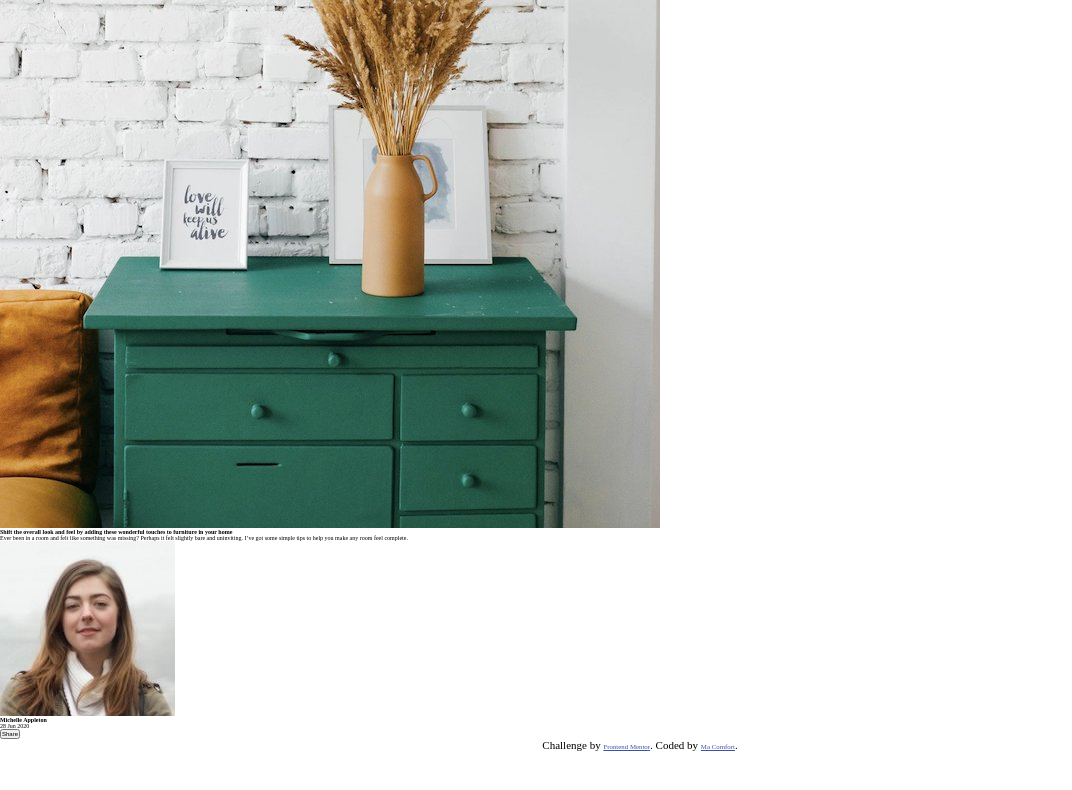
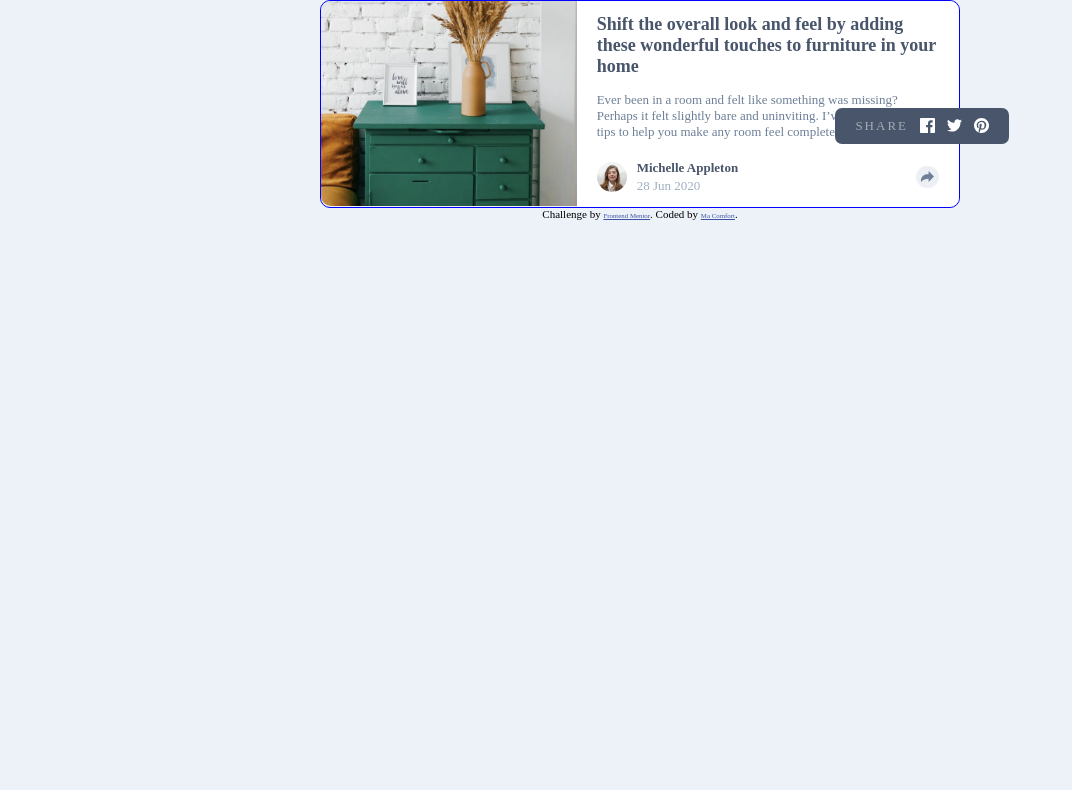
Before and after one commit to Macomi27/article-preview-component, a plain HTML site: page article-preview-component-master/index.html in a window 1280 px wide. Shown: the whole page, without its empty margins (0-1072 px from the left). Drawn offline with Linux system fonts and the light colour scheme.

Commit message:
Article preview - html setup, with active states - css setup, incomplete

```diff
--- a/article-preview-component-master/index.html
+++ b/article-preview-component-master/index.html
@@ -42,7 +42,33 @@
                 <p>28 Jun 2020</p>
               </div>
             </div>
-            <button>Share</button>
+            <div class="share-info">
+              <p>Share</p>
+              <a href="#">
+                <div class="icon">
+                  <img
+                    src="./images/icon-facebook.svg"
+                    alt="icon-facebook"
+                  /></div
+              ></a>
+              <a href="#"
+                ><div class="icon">
+                  <img
+                    src="./images/icon-twitter.svg"
+                    alt="icon-twitter"
+                  /></div
+              ></a>
+              <a href="#"
+                ><div class="icon">
+                  <img
+                    src="./images/icon-pinterest.svg"
+                    alt="icon-pinterest"
+                  /></div
+              ></a>
+            </div>
+            <div class="icon share-icon">
+              <img src="./images/icon-share.svg" alt="icon-share" />
+            </div>
           </div>
         </div>
       </div>
--- a/article-preview-component-master/styles.css
+++ b/article-preview-component-master/styles.css
@@ -6,6 +6,150 @@ html,
   font-size: 62.5%;
 }
 
+:root {
+  --h2-color: 217, 19%, 35%;
+  --h5-color: 217, 19%, 35%;
+  --share-btn-color: 214, 17%, 51%;
+  --p-preview-color: 214, 17%, 51%;
+  --p-dp-color: 212, 23%, 69%;
+  --share-hover: 212, 23%, 69%;
+  --background-color: 210, 46%, 95%;
+  --preview-background-color: 0, 0%, 100%;
+  --p-font-size: 1.3rem;
+  --img-width: 100%;
+}
+
+body {
+  background-color: hsl(var(--background-color));
+}
+
+.container {
+  width: 50%;
+  margin-inline: auto;
+  display: flex;
+  align-items: center;
+  border-radius: 1rem;
+  border: 1px solid blue;
+}
+
+img {
+  width: var(--img-width);
+}
+
+.article-img {
+  margin: 0;
+  box-sizing: border-box;
+}
+
+.article-img img {
+  border-bottom-left-radius: 1rem;
+  border-top-left-radius: 1rem;
+}
+
+.preview {
+  box-sizing: border-box;
+  margin: 0;
+  border-bottom-right-radius: 1rem;
+  border-top-right-radius: 1rem;
+  padding: 1.3rem 2rem;
+  display: flex;
+  flex-direction: column;
+  gap: 1.5rem;
+  background-color: hsl(var(--preview-background-color));
+}
+
+h2 {
+  font-size: 1.8rem;
+  font-weight: 700;
+  color: hsl(var(--h2-color));
+}
+
+.preview > p {
+  font-size: var(--p-font-size);
+  font-weight: 500;
+  margin-bottom: 0.5rem;
+  color: hsl(var(--p-preview-color));
+}
+
+.personal {
+  display: flex;
+  align-items: center;
+  justify-content: space-between;
+  position: relative;
+}
+
+.profile {
+  display: flex;
+  align-items: center;
+  gap: 1rem;
+}
+
+.dp {
+  width: 3rem;
+}
+
+.dp img {
+  border-radius: 50%;
+}
+
+.dp-cred h5 {
+  color: hsl(var(--h5-color));
+  margin-bottom: 0.2rem;
+  font-size: var(--p-font-size);
+  font-weight: 700;
+}
+
+.dp-cred p {
+  color: hsl(var(--p-dp-color));
+  font-size: var(--p-font-size);
+  font-weight: 200;
+}
+
+.share-info {
+  position: absolute;
+  /* display: none; */
+  bottom: 5rem;
+  right: -7rem;
+  display: flex;
+  align-items: center;
+  gap: 1.2rem;
+  padding: 1rem 2rem;
+  border-radius: 0.7rem;
+  background-color: hsl(var(--h2-color));
+}
+
+.share-info > p {
+  text-transform: uppercase;
+  font-size: var(--p-font-size);
+  font-weight: 100;
+  letter-spacing: 0.2rem;
+  color: hsla(var(--preview-background-color), 0.5);
+}
+
+.icon {
+  width: 1.5rem;
+}
+
+.share-icon {
+  width: 2.3rem;
+  background-color: hsla(var(--share-hover), 0.2);
+  padding: 0.5rem;
+  border-radius: 50%;
+  cursor: pointer;
+}
+
+/* .share-icon:active .share-info {
+  position: absolute;
+  bottom: 0;
+  right: -3rem;
+  display: flex;
+  align-items: center;
+  gap: 1.2rem;
+  padding: 0.8rem 2rem;
+  border-radius: 0.7rem;
+  background-color: hsl(var(--h2-color));
+} */
+
 .attribution {
   font-size: 11px;
   text-align: center;
```
